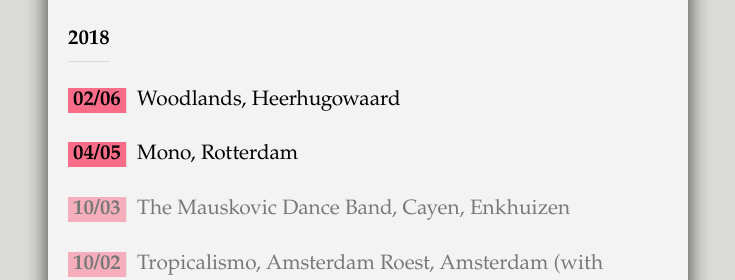
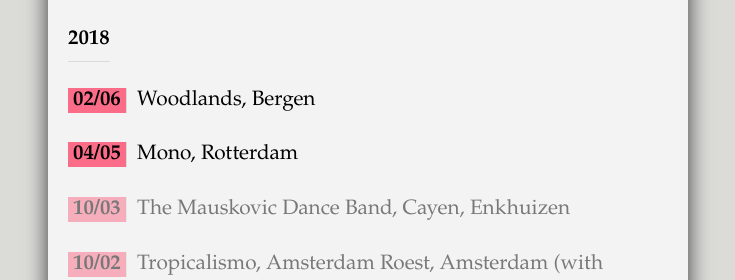
Before and after one commit to grdw/lorikeet, a Jekyll site: the page built from index.html, in a window 1280 px wide. Shown: the part 743-1023 px from the top of the page, without its empty margins (272-1007 px from the left). Built offline with Jekyll 4.4.1, drawn with Linux system fonts in a browser that asks for light colours.

Commit message:
Change event

```diff
--- a/_data/events.yaml
+++ b/_data/events.yaml
@@ -1,6 +1,6 @@
 2018:
   - date: "2018-06-02"
-    event: "Woodlands, Heerhugowaard"
+    event: "Woodlands, Bergen"
   - date: "2018-05-04"
     event: "Mono, Rotterdam"
   - date: "2018-03-10"
```
